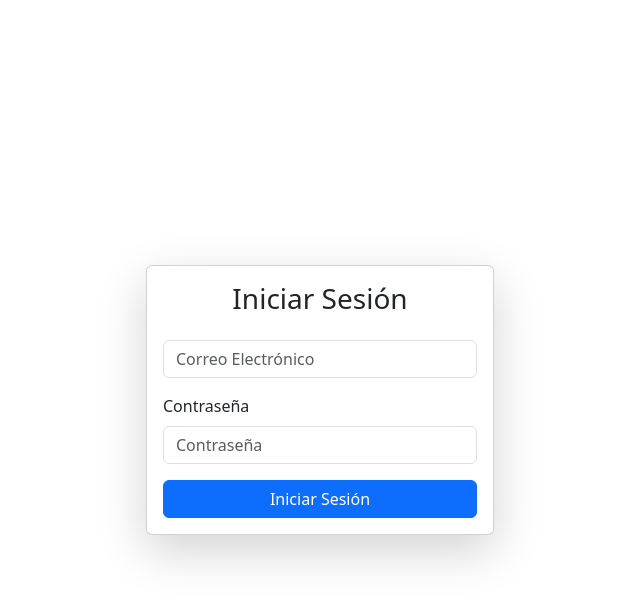
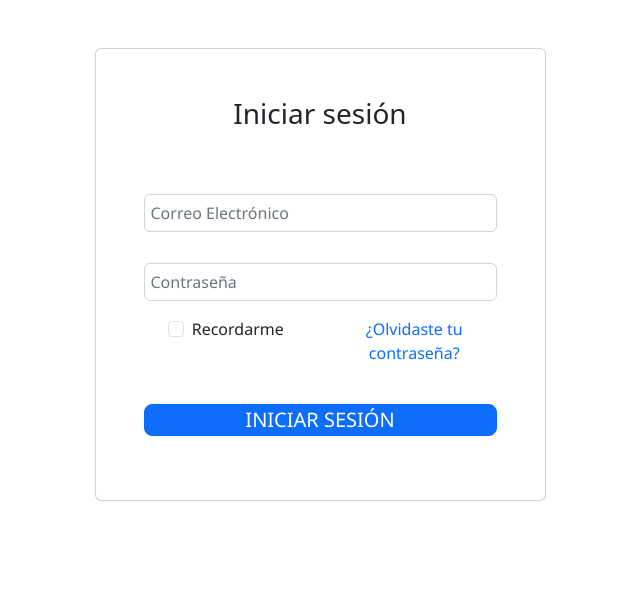
Before and after one commit to LFMG1993/asados, a React (Vite) app: page / in a window 1280 px wide. Shown: the top 602 px of the page, without its empty margins (320-960 px from the left). Built offline with nearby package versions, Linux system fonts and the light colour scheme; no server answers; the database is empty.

Commit message:
Cambios de login

```diff
--- a/src/App.css
+++ b/src/App.css
@@ -1,11 +1,21 @@
-body {
-    margin: 0;
-    padding: 0;
+/* Basic centering for the container */
+.App {
+  display: flex;
+  justify-content: center;
+  align-items: center;
+  min-height: 100vh; /* Full viewport height */
+    background-color: #f8f9fa; /* Optional: light background */
 }
 
-.App {
-    text-align: center;
-    padding: 20px;
+/* Style for the card/container around the form */
+.login-container {
+    width: 100%;
+    max-width: 400px; /* Max width for the form container */
+    padding: 30px;
+    border-radius: 8px;
+    box-shadow: 0 4px 15px rgba(0, 0, 0, 0.1);
+
+    background-color: #fff;
 }
 
 /* Estilos para el botón de inicio de sesión */
@@ -18,13 +28,114 @@ body {
 
 .App .btn-primary:hover {
   background-color: #0056b3; /* Color de fondo al pasar el ratón (un poco más oscuro) */
-    border-color: #004085; /* Color del borde al pasar el ratón */
-    transform: translateY(-2px); /* Ligeramente mover hacia arriba */
-    box-shadow: 0 4px 8px rgba(0, 0, 0, 0.2); /* Sombra sutil */
+  border-color: #0056b3; /* Mantener el color del borde */
+  /* No specific transform or box-shadow removal needed here, let the transition handle it */
 }
 
 /* Ajuste para el estado activo/focus si es necesario */
 .App .btn-primary:active,
 .App .btn-primary:focus {
   outline: none;
+  box-shadow: 0 0 0 0.25rem rgba(38, 143, 255, 0.5); /* Standard Bootstrap focus ring */
 }
+/* Style for the container around the input and label for floating effect */
+
+.form-floating-label-group {
+  position: relative;
+  margin-bottom: 1.5rem; /* Spacing between groups */
+  /* Add overflow hidden to contain the floating label if needed */
+  font-family: 'Segoe UI', 'Roboto', 'Arial', sans-serif; /* Apply font */
+  padding-top: 15px; /* Add padding top to make space for the floating label when it moves up */
+}
+.form-floating-label-group, .form-floating-label-group .btn-primary { box-sizing: border-box; }
+
+/* Base style for the input field */
+.form-floating-label-group input.form-control {
+  border: 1px solid #ced4da;
+  padding: 0.375rem 0.75rem; /* Standard Bootstrap padding */
+  transition: border-color 0.15s ease-in-out, box-shadow 0.15s ease-in-out;
+  /* Disable default Bootstrap outline and box-shadow on focus */
+  outline: none !important;
+  box-shadow: none !important;
+ padding-left: 0.375rem; /* Reduced left padding */
+ padding-right: 0.75rem; /* Standard Bootstrap right padding */
+ padding-top: 0.375rem; /* Initial top padding */
+  padding-bottom: 0.375rem; /* Initial bottom padding */
+  font-family: 'Segoe UI', 'Roboto', 'Arial', sans-serif; /* Apply font */
+}
+
+
+.form-floating-label-group input.form-control::placeholder {
+  color: #6c757d;
+  /* opacity: 1; */ /* Make placeholder visible by default - handled by default browser behavior */
+  transition: opacity 0.2s ease-out; /* Smooth transition for placeholder */
+}
+
+/* Base style for the label, hidden by default */
+.form-floating-label-group label {
+  position: absolute;
+  pointer-events: none; /* Allow clicking through the label to the input */
+  top: 50%; /* Initial vertical position */
+ left: 0.75rem; /* Initial horizontal position, aligned with input padding */
+  transform: translateY(-50%); /* Vertically center the label */
+  color: #6c757d; /* Match initial color with placeholder */
+  transition: all 0.2s ease-out; /* Smooth transition for movement and styling */
+ /* Hide the label completely in the initial state */
+  opacity: 0;
+  visibility: hidden;
+}
+
+/* Floating label effect when is-floating class is present */
+ /* .form-floating-label-group.is-floating input.form-control + label { */ /* Alternative selector */
+ .form-floating-label-group.is-floating label { /* This selector works with the JS logic */
+  font-size: 0.8em; /* Adjusted font size slightly */
+ transform: translateY(-220%); /* Adjusted vertical position slightly higher */
+  opacity: 1; /* Make label visible */
+  visibility: visible;
+  color: #007bff; /* Change color when floating */
+  /* Ensure the left alignment is maintained */
+  left: 0.75rem;
+}
+
+ .form-floating-label-group.is-floating label {
+ /* Reverted changes for background and padding */
+ background-color: transparent;
+ padding: 0;
+ }
+/* Pseudo-element for the connecting line */
+.form-floating-label-group.is-floating label::before {
+    content: "";
+    display: inline-block; /* Make it an inline-block to follow the text flow */
+}
+.form-floating-label-group.is-floating label::after {
+  content: "";
+  position: absolute;
+  bottom: 0; /* Align vertically with the bottom of the label */
+  left: 100%; /* Start the line at the end of the label text */
+  width: 15px; /* Adjust width as needed to connect to the border */
+  height: 1px;
+  background-color: #007bff; /* Color of the connecting line */ /* Optional: Add a slight curve if needed, but a straight line seems intended from the reference */
+  /* No transform here to avoid conflict with label's transform */
+}
+.form-floating-label-group .btn-primary {
+    padding: 0 !important; /* Remove padding */
+}
+
+/* Custom focus style for the input field */
+/* Apply subtle blue border and box-shadow on focus */
+.form-floating-label-group input.form-control:focus {
+    border-color: #80bdff; /* Light blue border color on focus, similar to Bootstrap's focus color */
+  /* Optional: Add a subtle box-shadow on focus */
+  box-shadow: 0 0 0 0.25rem rgba(0, 123, 255, 0.25); /* Light blue box-shadow */\
+}
+
+/* Hide the placeholder when the container is floating */
+.form-floating-label-group.is-floating input.form-control::placeholder {
+  opacity: 0 !important; /* Use !important to ensure override if needed */
+}
+
+/* Apply font to other form elements */
+.form-check-label,
+.text-decoration-none {
+  font-family: 'Segoe UI', 'Roboto', 'Arial', sans-serif; /* Apply font */
+}
--- a/src/App.tsx
+++ b/src/App.tsx
@@ -9,6 +9,18 @@ import { auth } from './firebase'; // Assuming auth is exported from firebase.ts
 function App() {
   const [email, setEmail] = useState('');
   const [password, setPassword] = useState('');
+
+  const handleInputFocus = (event: React.FocusEvent<HTMLInputElement>) => {
+    const parentDiv = event.target.closest('.form-floating-label-group');
+    parentDiv?.classList.add('is-floating');
+  };
+
+  const handleInputBlur = (event: React.FocusEvent<HTMLInputElement>) => {
+    const parentDiv = event.target.closest('.form-floating-label-group');
+    if (event.target.value === '') {
+      parentDiv?.classList.remove('is-floating');
+    }
+  };
 
   const handleLogin = async (event: React.FormEvent) => {
     event.preventDefault();
@@ -38,40 +50,57 @@ function App() {
   };
 
   return (
-    <div className="container d-flex justify-content-center align-items-center vh-100 login-container">
-      <div className="row w-100 justify-content-center">
-        <div className="col-12 col-sm-8 col-md-6 col-lg-4">
-          <div className="card shadow-lg login-card">
-            <div className="card-body">
-              <h3 className="card-title text-center mb-4">Iniciar Sesión</h3>
+    <div className="container py-5 h-100">
+      <div className="row d-flex justify-content-center align-items-center h-100">
+        <div className="col-12 col-md-8 col-lg-6 col-xl-5">
+          <div className="card shadow-2-strong login-card">
+            <div className="card-body p-5 text-center">
+              <h3 className="mb-5">Iniciar sesión</h3>
 
-              <form onSubmit={handleLogin}>
-                <div className="mb-3">
-                  <label htmlFor="email" className="form-label visually-hidden">Correo Electrónico</label>
-                  <input
+              <form onSubmit={handleLogin} className="text-start">
+                <div className="form-floating-label-group mb-3">
+ <input
                     type="email"
                     className="form-control"
-                    id="email"
+ id="floatingEmailInput"
                     value={email}
-                    onChange={(e) => setEmail(e.target.value)}
+ onChange={(e) => setEmail(e.target.value)}
                     required
+ onFocus={handleInputFocus}
+ onBlur={handleInputBlur}
                     placeholder="Correo Electrónico"
                   />
+ <label htmlFor="floatingEmailInput">Correo Electrónico</label>
                 </div>
-                <div className="mb-3">
-                  <label htmlFor="password" className="form-label">Contraseña</label>
-                  <input
+                <div className="form-floating-label-group mb-3">
+ <input
                     type="password"
                     className="form-control"
-                    id="password"
+ id="floatingPasswordInput"
                     value={password}
                     onChange={(e) => setPassword(e.target.value)}
                     placeholder="Contraseña"
+ onFocus={handleInputFocus}
+ onBlur={handleInputBlur}
                     required
                   />
+ <label htmlFor="floatingPasswordInput">Contraseña</label>
                 </div>
-                <div className="d-grid gap-2">
-                  <button type="submit" className="btn btn-primary">Iniciar Sesión</button>
+                <div className="row mb-4">
+                  <div className="col d-flex justify-content-center">
+                    <div className="form-check ">
+                      <input className="form-check-input" type="checkbox" id="rememberMe" />
+                      <label className="form-check-label" htmlFor="rememberMe">Recordarme
+                      </label>
+                    </div>
+                  </div>
+                  <div className="col text-center">
+                    <a href="#" className="text-decoration-none">¿Olvidaste tu contraseña?</a>
+                  </div>
+                </div>
+                {/* Wrap the button in a div to control its width */}
+                <div className="form-floating-label-group mb-3"> {/* Use a similar container class for alignment */}
+ <button type="submit" className="btn btn-primary btn-lg btn-block w-100">INICIAR SESIÓN</button> {/* Add w-100 for full width within its container */}
                 </div>
               </form>
             </div>
```
Lines whose indentation alone changed are shown as unchanged.
